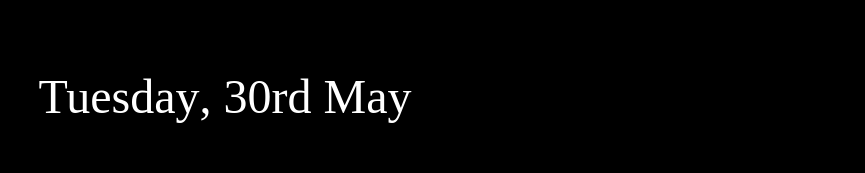
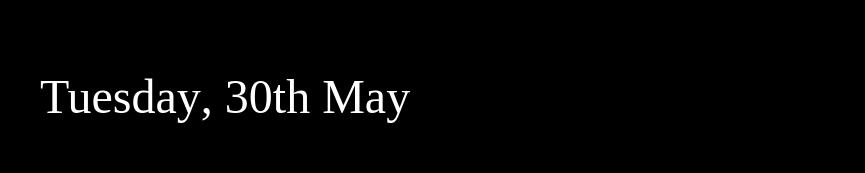
Before and after one commit to theoverlordbamse/react-clock, a React (Create React App) app: page / in a window 1280 px wide. Shown: the part 440-613 px from the top of the page, without its empty margins (415-1280 px from the left). Built offline with nearby package versions, Linux system fonts and the light colour scheme.

Commit message:
Fixed bug where the ordinary suffixes wasnt shown correctly and added toggles for all modules apart from the ControlPanel

```diff
--- a/src/controlPanel.js
+++ b/src/controlPanel.js
@@ -28,7 +28,7 @@ const ControlPanel = ({onDataChange, data}) => {
     return (<>
     {/* mechanism for toggling color for the gear for the option menu*/}
     <img onClick={() => {setBtnTrigger(!btnTrigger)}} src="https://www.svgrepo.com/show/532244/gear.svg" alt="Gear icon" style={{filter: data.backgroundColor === "black" ? "invert(100%)" : btnTrigger || data.backgroundColor === "white" ? null : "invert(100%)"}}/>
-    {
+    { // need to fix bug where when the controlpanel is hidden the toggles isnt toggled to their actual state
         btnTrigger ?
         <div className="controlPanel">
             <div className="option toggleTheme">
@@ -41,13 +41,13 @@ const ControlPanel = ({onDataChange, data}) => {
                 <h5>
                     {data.langWords[data.lang].controlPanel.toggleClock}
                 </h5>
-                <input type="checkbox" onChange={handleClockToggle} />
+                <input type="checkbox" onChange={handleClockToggle} value={data.toggleClock} />
             </div>
             <div className="option toggleCalendar">
                 <h5>
                     {data.langWords[data.lang].controlPanel.toggleCalendar}
                 </h5>
-                <input type="checkbox" onChange={handleCalendarToggle} />
+                <input type="checkbox" onChange={handleCalendarToggle} value={data.toggleCalendar} />
             </div>
             <div className="option language">
                 <h5>
--- a/src/showDate.js
+++ b/src/showDate.js
@@ -3,36 +3,30 @@ import './showDate.css'
 const ShowDate = ({data}) => {
 
     const returnOs = (input) => {
+        // this is for parsing the input
+    const n = Math.abs(parseInt(input, 10));
+        // honestly dont know what this do
+    const lastNumber = n % 10;
 
-        let lastNumber
-
-        const inputString = input.toString()
-
-        const splittedDate = inputString.split("")
-
-        if (splittedDate.length < 1) {
-            lastNumber = parseInt(splittedDate[1])
-        }
-        else {
-            lastNumber = parseInt(splittedDate[0])
-        }
-
-
-        if (lastNumber === 1) {
+        if (lastNumber === 1 ) {
             return "st"
         }
 
-        if (lastNumber === 2) {
+        if (lastNumber === 2 ) {
             return "nd"
         }
 
-        if (lastNumber === 3) {
+        if (lastNumber === 3 ) {
             return "rd"
+        }
+        else {
+            return "th"
         }
 
     }
 
     const date = new Date()
+
 
     return (
     <div className='date'>
```
